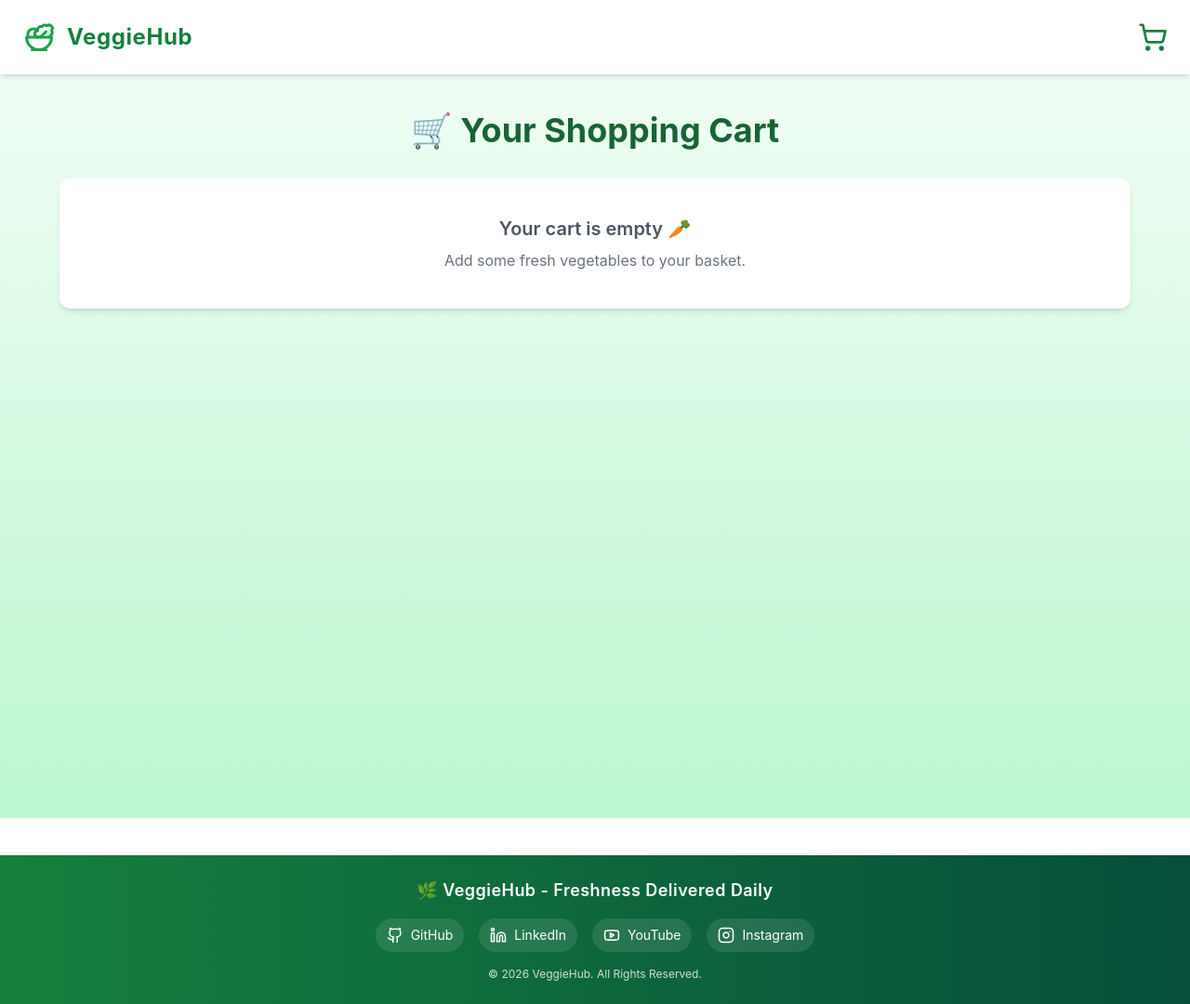
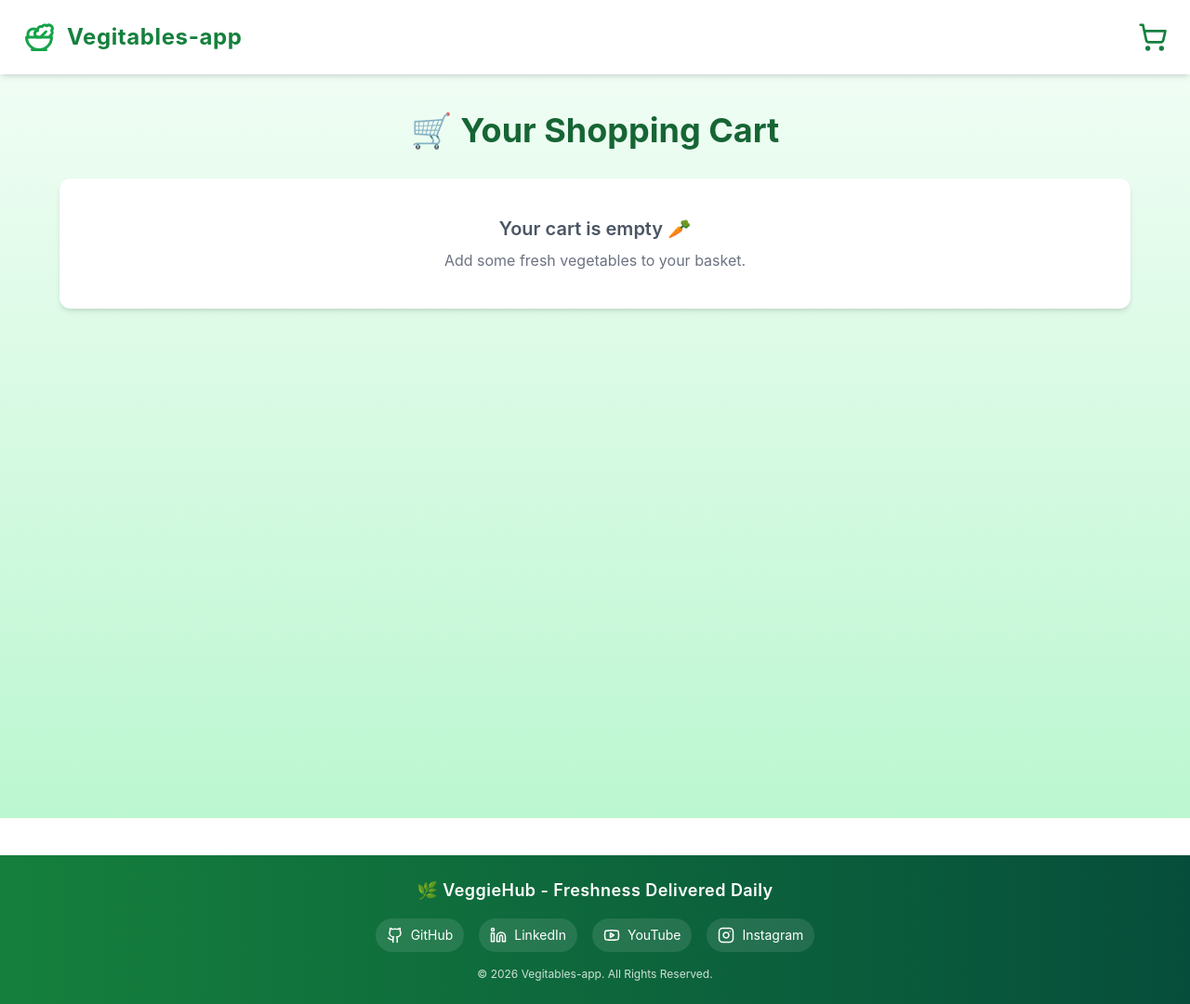
Before and after one commit to VaishnaviGund42/vegitables-app-tailwind, a React (Vite) app: page /MyCart in a window 1280 px wide. Shown: the whole page at 93% size. Built offline with nearby package versions, Linux system fonts and the light colour scheme.

Commit message:
footer link  added

```diff
--- a/src/views/Footer.jsx
+++ b/src/views/Footer.jsx
@@ -4,22 +4,22 @@ import { Instagram, Youtube, Linkedin, Github } from "lucide-react";
 const socialLinks = [
   {
     name: "GitHub",
-    url: "https://github.com/pratiksha950?tab=repositories",
+    url: "https://github.com/VaishnaviGund42/vegitables-app-tailwind",
     icon: Github,
   },
   {
     name: "LinkedIn",
-    url: "https://linkedin.com/in/pratiksha950",
+    url: "https://www.linkedin.com/feed/",
     icon: Linkedin,
   },
   {
     name: "YouTube",
-    url: "https://youtube.com/@pratiksha950",
+    url: "https://www.youtube.com/",
     icon: Youtube,
   },
   {
     name: "Instagram",
-    url: "https://instagram.com/pratiksha950/",
+    url: "https://www.instagram.com/explore/?hl=en",
     icon: Instagram,
   },
 ];
@@ -55,7 +55,7 @@ function Footer() {
         </div>
 
         <div className="text-xs opacity-80">
-          © {new Date().getFullYear()} VeggieHub. All Rights Reserved.
+          © {new Date().getFullYear()} Vegitables-app. All Rights Reserved.
         </div>
 
       </div>
--- a/src/views/Navbar.jsx
+++ b/src/views/Navbar.jsx
@@ -23,7 +23,7 @@ function Navbar({ refreshCart }) {
         >
           <Salad size={36} className="text-green-600" />
           <span className="text-2xl font-bold tracking-wide">
-            VeggieHub
+            Vegitables-app
           </span>
         </Link>
 
```
